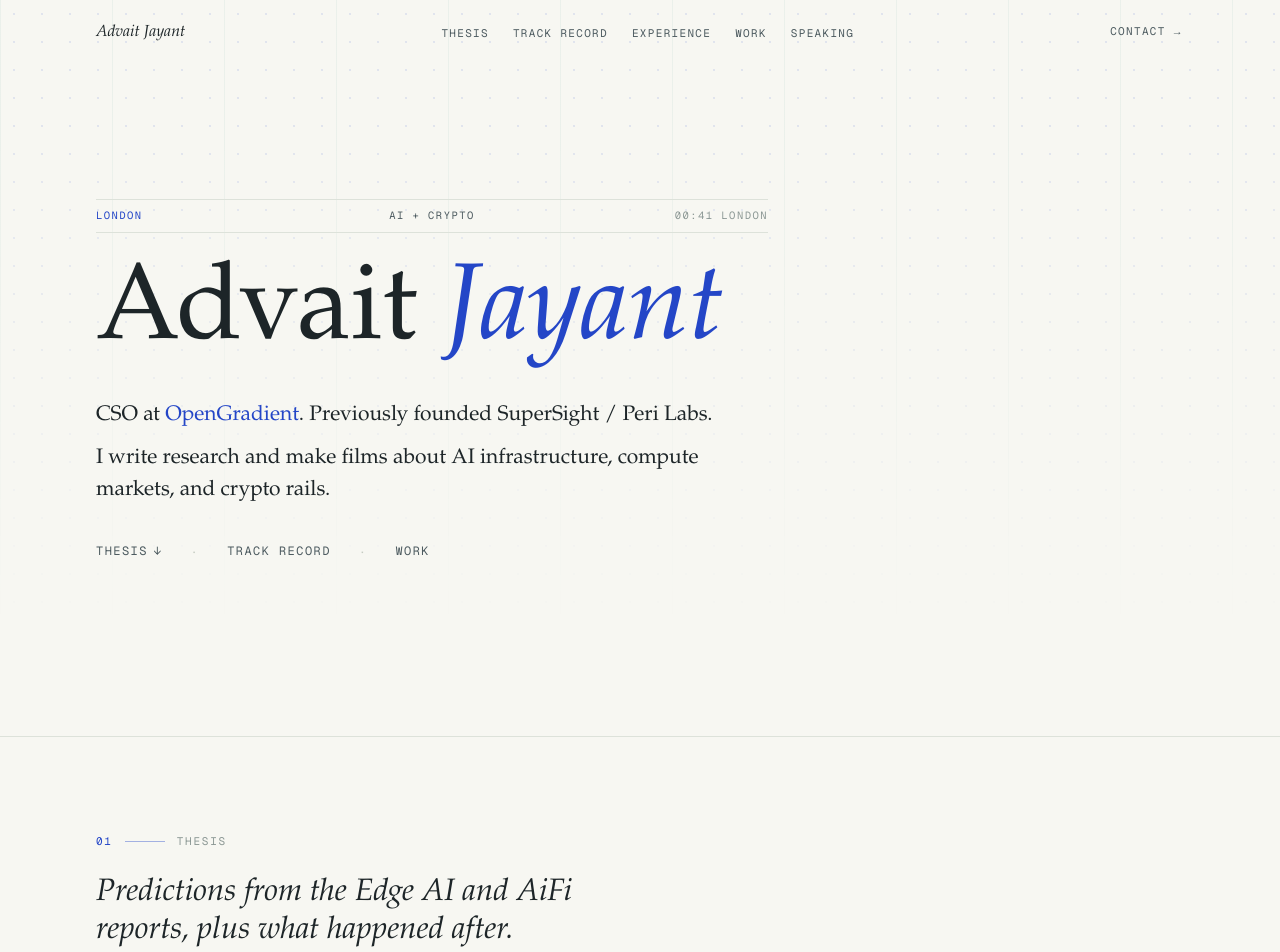
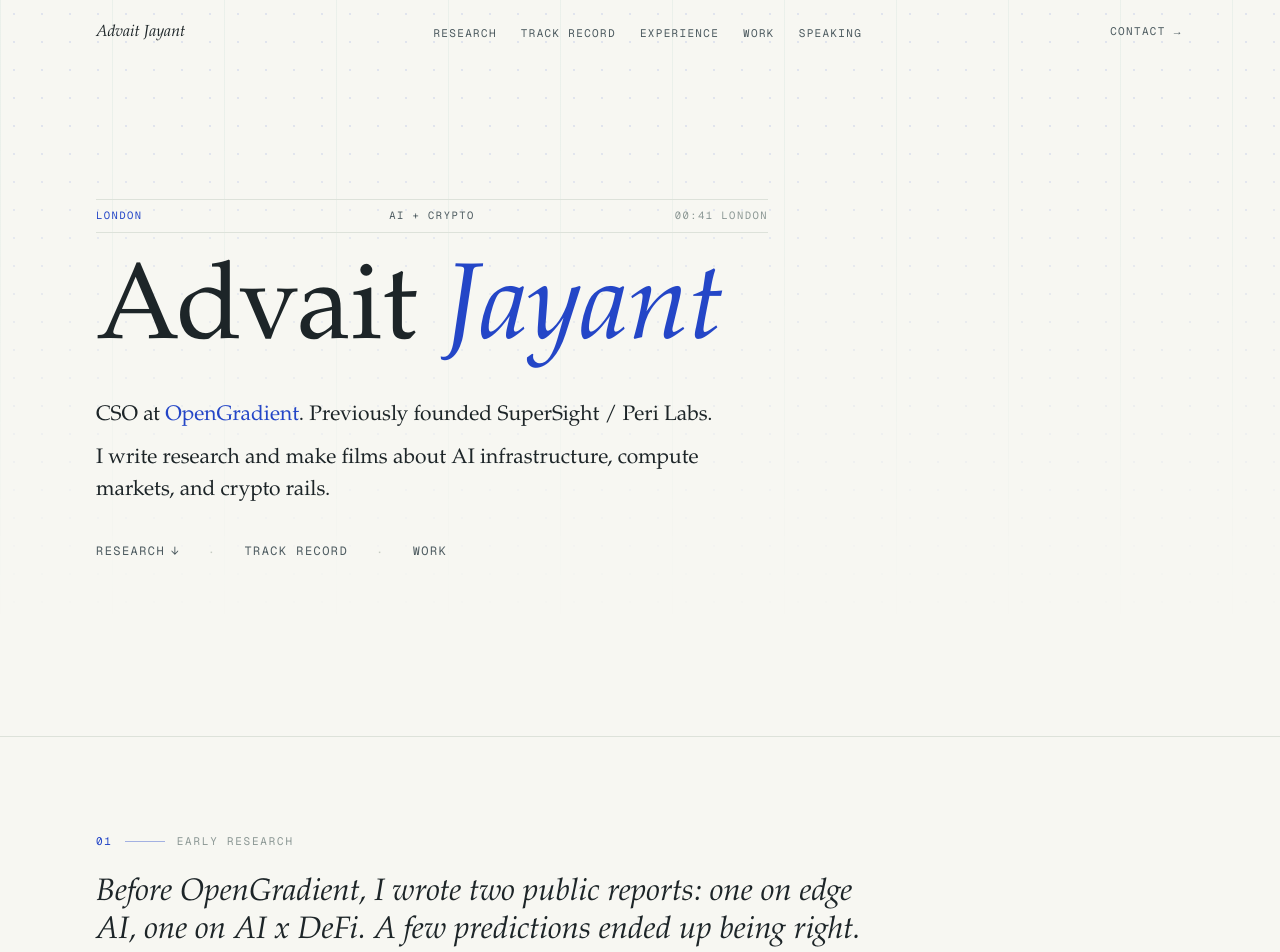
Before and after one commit to 0xadvait/personal_web, a Next.js app: page / in a window 1280 px wide. Shown: the top 952 px of the page. Built offline with nearby package versions, Linux system fonts and the light colour scheme.

Commit message:
Clarify research section intro

```diff
--- a/src/components/Hero.js
+++ b/src/components/Hero.js
@@ -72,7 +72,7 @@ export default function Hero() {
               className="mt-8 flex flex-wrap items-center gap-x-6 gap-y-3 font-mono text-[11px] uppercase tracking-[0.12em] sm:mt-10 sm:gap-x-7 sm:text-[12px] lg:mt-9"
             >
               <a href="#thesis" className="text-fg-muted hover:text-accent transition-colors inline-flex items-center gap-1.5 border-b border-transparent hover:border-accent">
-                Thesis <span aria-hidden>↓</span>
+                Research <span aria-hidden>↓</span>
               </a>
               <span aria-hidden className="hidden text-fg-faint sm:inline">·</span>
               <a href="#impact" className="text-fg-muted hover:text-accent transition-colors border-b border-transparent hover:border-accent">Track record</a>
--- a/src/components/Nav.js
+++ b/src/components/Nav.js
@@ -3,7 +3,7 @@
 import { useEffect, useState } from 'react';
 
 const links = [
-  { href: '#thesis', label: 'Thesis' },
+  { href: '#thesis', label: 'Research' },
   { href: '#impact', label: 'Track record' },
   { href: '#experience', label: 'Experience' },
   { href: '#work', label: 'Work' },
--- a/src/components/Thesis.js
+++ b/src/components/Thesis.js
@@ -62,8 +62,8 @@ export default function Thesis() {
       <div className="mx-auto max-w-6xl px-5 sm:px-8">
         <SectionHeader
           index="01"
-          title="Thesis"
-          lede="Predictions from the Edge AI and AiFi reports, plus what happened after."
+          title="Early research"
+          lede="Before OpenGradient, I wrote two public reports: one on edge AI, one on AI x DeFi. A few predictions ended up being right."
         />
 
         <Reveal>
```
